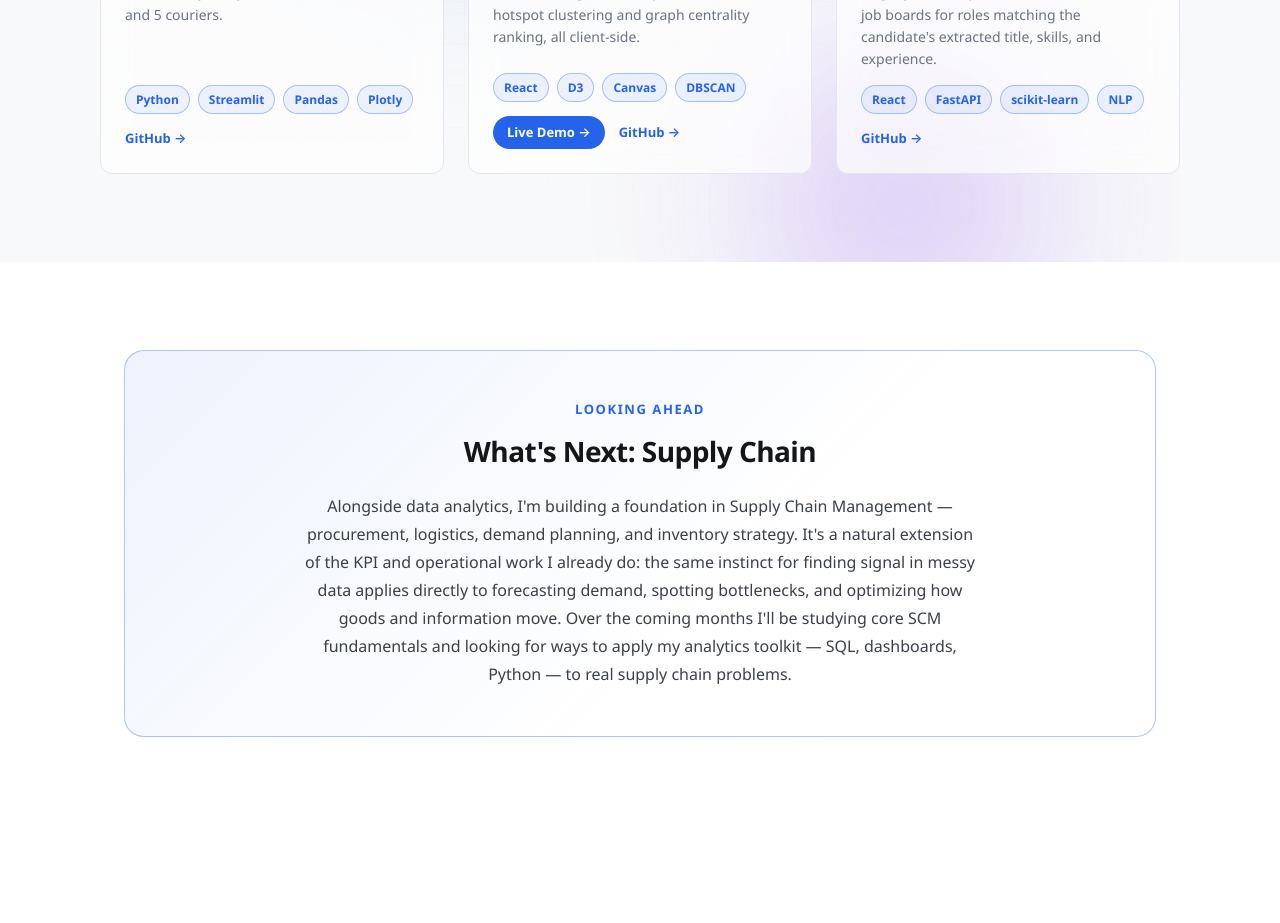
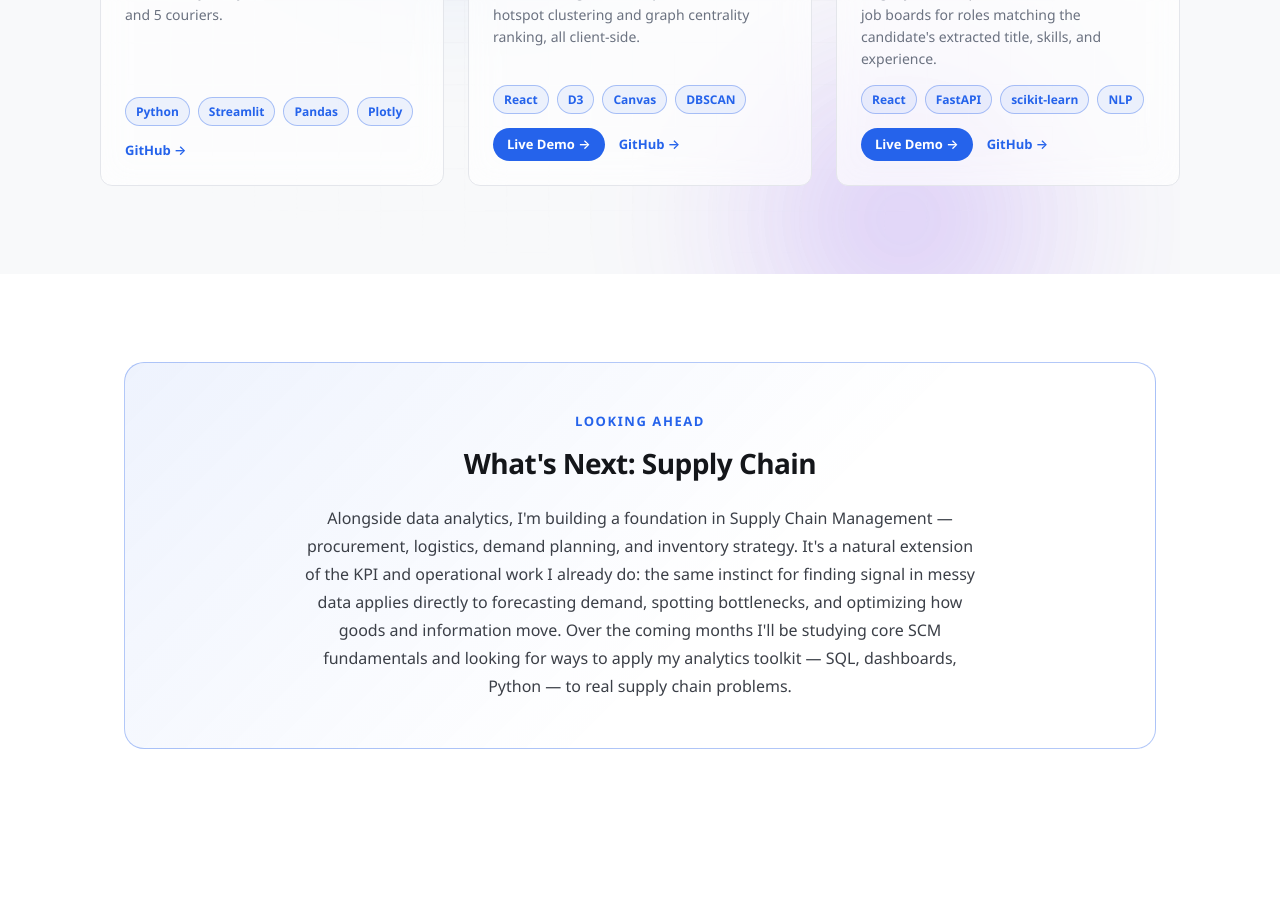
Before and after one commit to Atikul-Dipto/Atikul-Dipto.github.io, a React (Vite) app: page / in a window 1280 px wide. Shown: the part 2900-3823 px from the top of the page. Built offline with nearby package versions, Linux system fonts and the light colour scheme.

Commit message:
Add live demo link for ATS Resume Scanner card

```diff
--- a/src/data.js
+++ b/src/data.js
@@ -116,7 +116,7 @@ export const projects = [
     description: 'A React + FastAPI app that scores resumes for ATS compatibility — formatting risks, missing sections, keyword gaps against a target job description — then searches live job boards for roles matching the candidate\'s extracted title, skills, and experience.',
     tags: ['React', 'FastAPI', 'scikit-learn', 'NLP'],
     href: 'https://github.com/Atikul-Dipto/ats-resume-scanner',
-    demoHref: null,
+    demoHref: 'https://atikul-dipto.github.io/ats-resume-scanner/',
     placeholder: false,
   },
 ]
```
